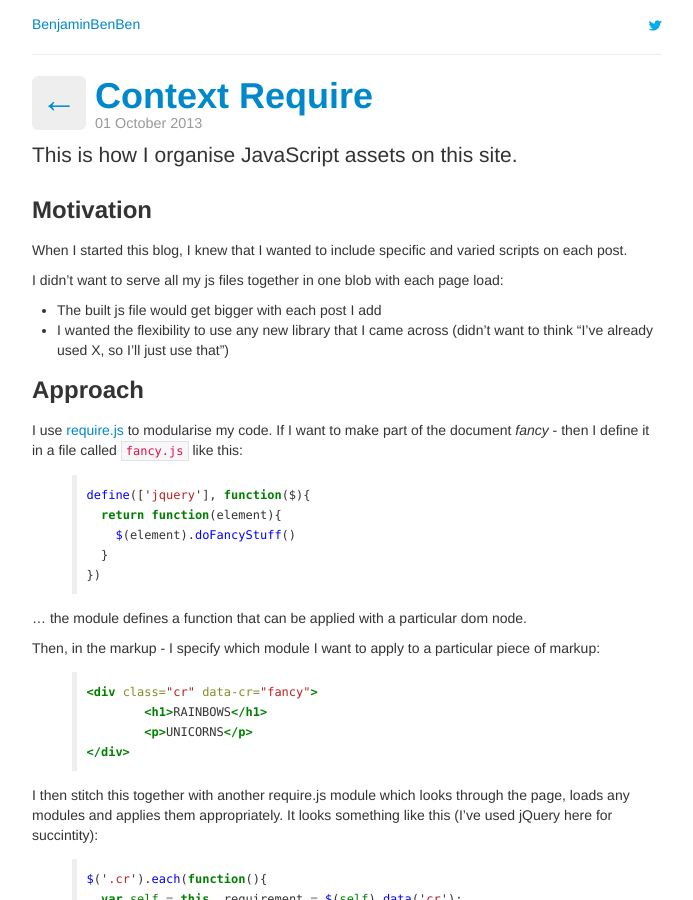
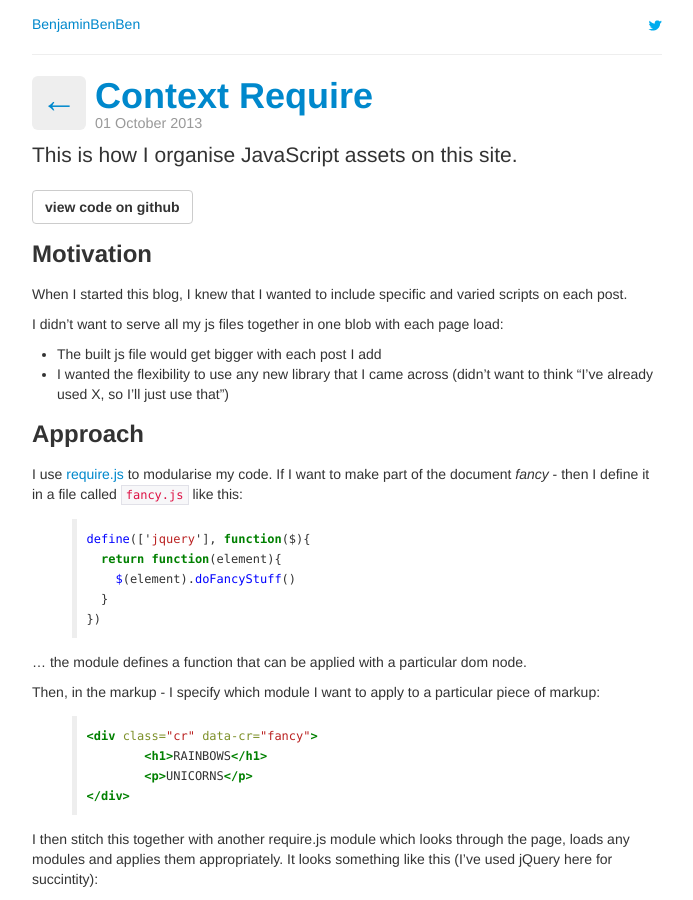
Before and after one commit to benfoxall/benfoxall.github.com, a Jekyll site: the page built from _posts/2013-10-01-context-require.md, in a window 1280 px wide and 900 px high. Shown: the whole window, without its empty margins (293-986 px from the left). Built offline with Jekyll 4.4.1, drawn with Linux system fonts in a browser that asks for light colours; comment, search, counter and statistics services are not loaded.

Commit message:
added github link

```diff
--- a/_posts/2013-10-01-context-require.md
+++ b/_posts/2013-10-01-context-require.md
@@ -2,6 +2,8 @@
 layout: post
 ---
 <p class="lead">This is how I organise JavaScript assets on this site.</p>
+
+<p><a class="btn btn-default" href="https://github.com/benfoxall/context-require">view code on github</a></p>
 
 ### Motivation
 
```
